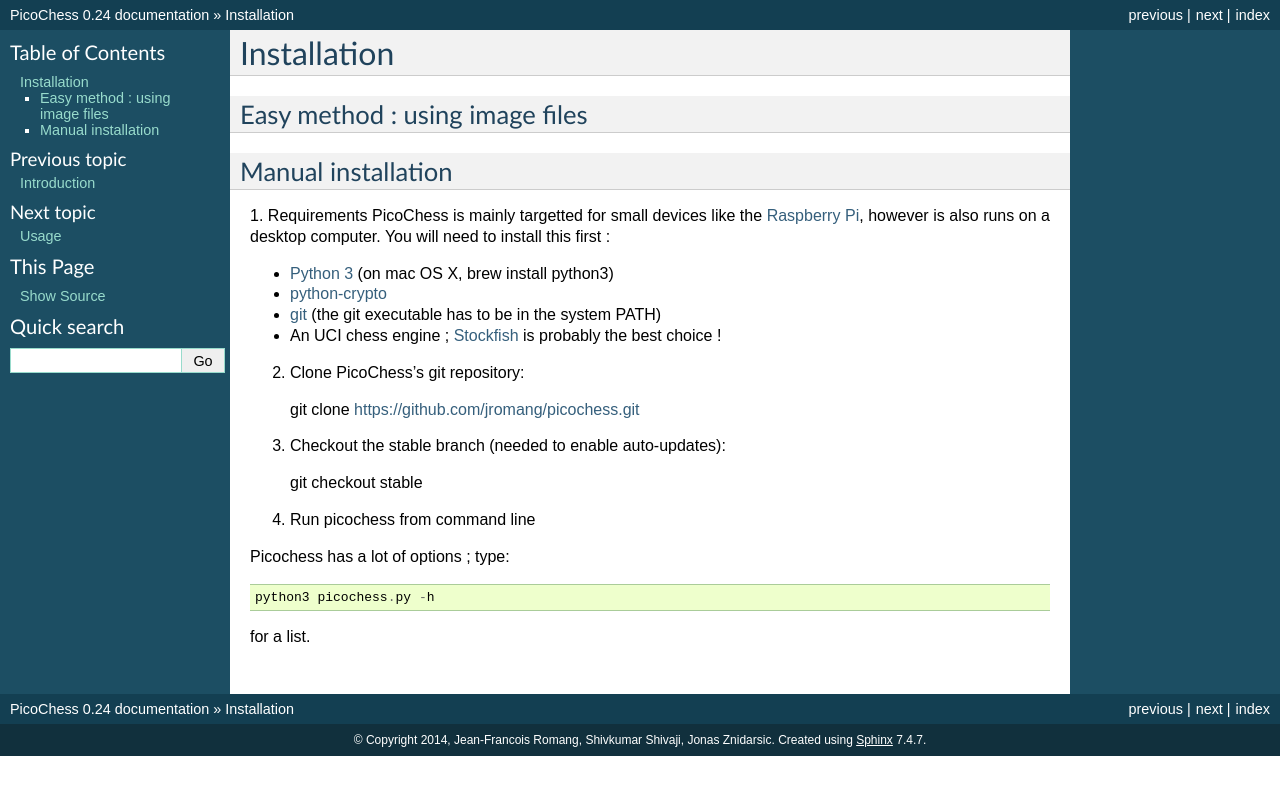
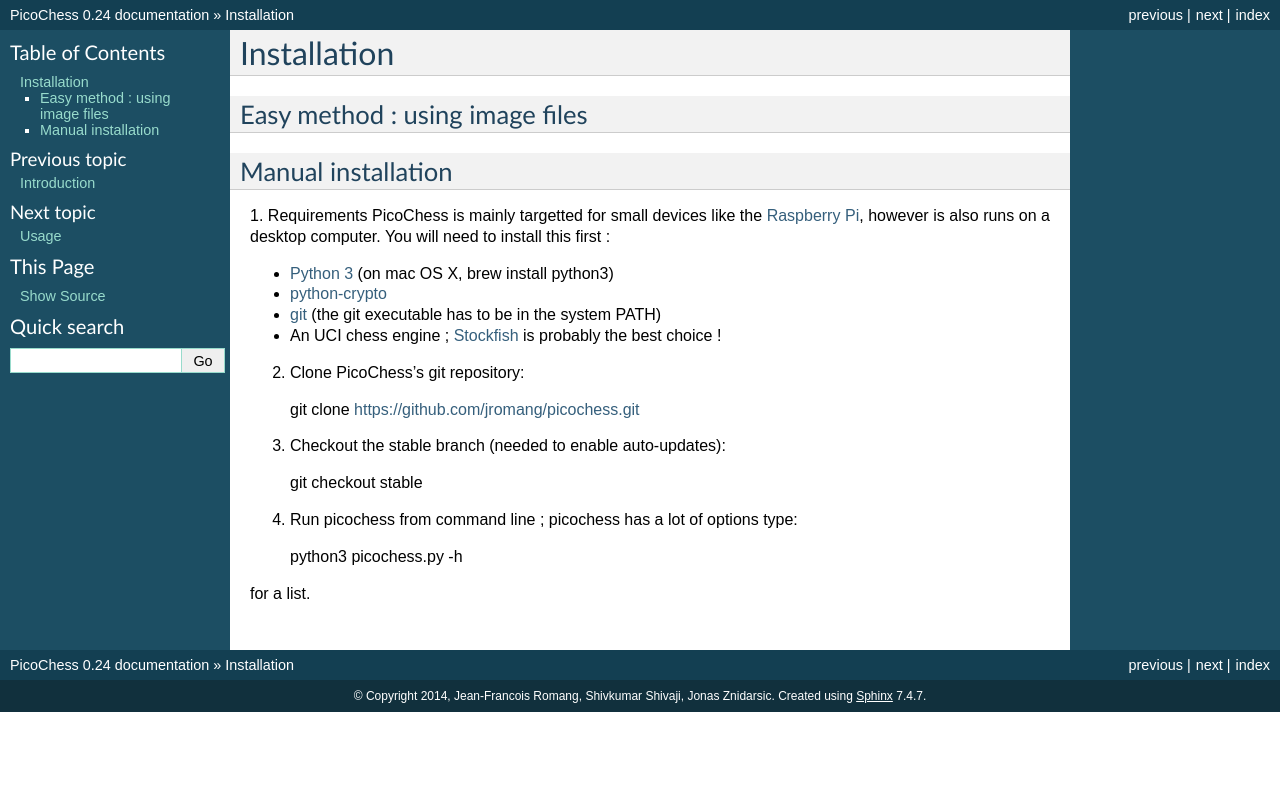
Before and after one commit to jromang/picochess, a Sphinx documentation site: the page built from docs/installation.rst, in a window 1280 px wide. Shown: the top 795 px of the page. Built offline with Sphinx 7.4.7, drawn with Linux system fonts in a browser that asks for light colours.

```diff
--- a/docs/installation.rst
+++ b/docs/installation.rst
@@ -27,9 +27,7 @@ runs on a desktop computer. You will need to install this first :
 
   git checkout stable
 
-4. Run picochess from command line
-
-Picochess has a lot of options ; type::
+4. Run picochess from command line ; picochess has a lot of options type::
 
   python3 picochess.py -h
 
```
